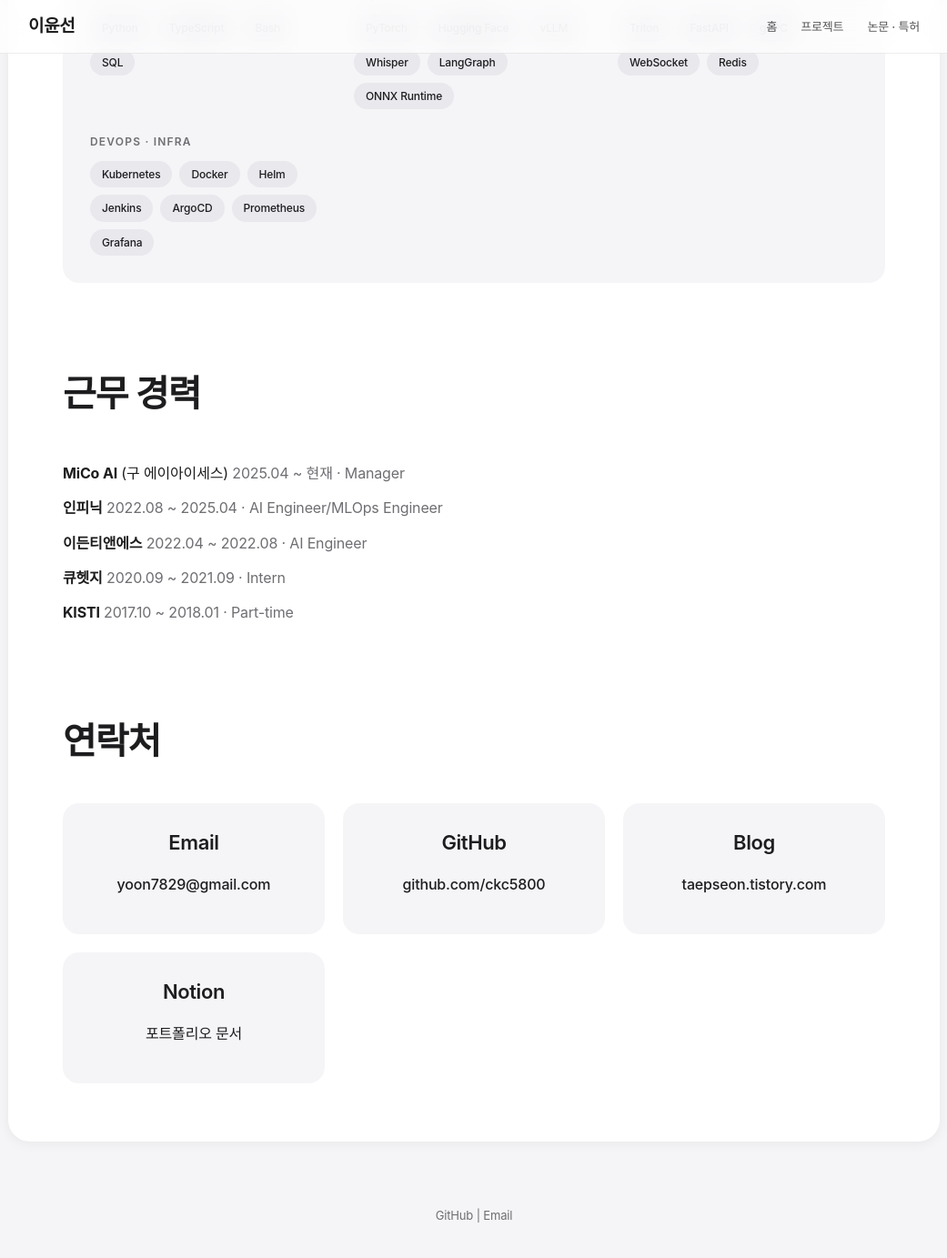
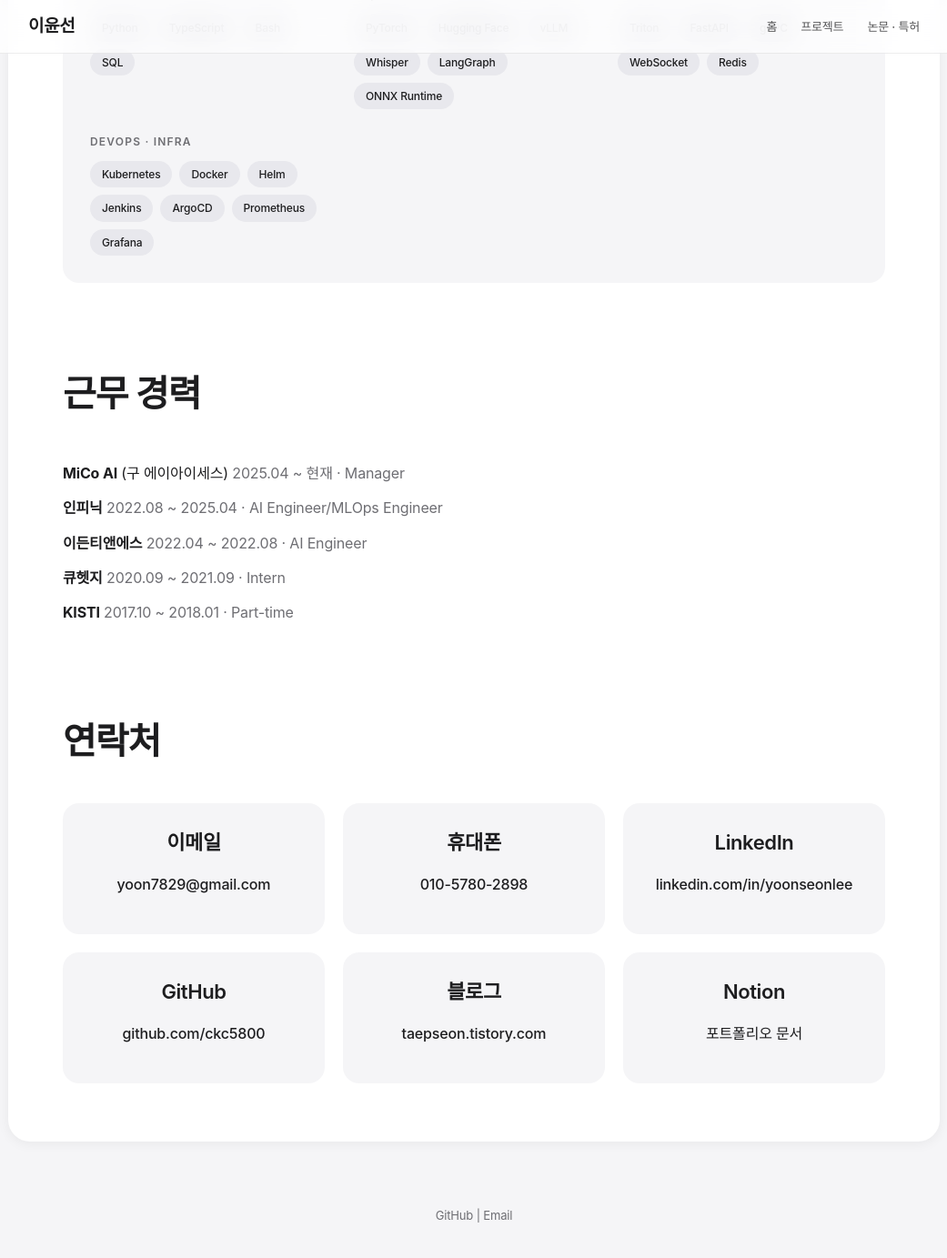
Before and after one commit to ckc5800/ckc5800.github.io, a Jekyll site: the page built from index.html, in a window 1280 px wide and 1400 px high, scrolled down 1621 px. Shown: the top 1383 px of the window at 91% size, without its empty margins (119-1160 px from the left). Built offline with Jekyll 4.4.1, drawn with Linux system fonts in a browser that asks for light colours; some web fonts are replaced.

Commit message:
연락처에 휴대폰·LinkedIn 추가 (4 → 6개)
- 휴대폰 010-5780-2898 (tel: 링크로 모바일에서 바로 통화)
- LinkedIn linkedin.com/in/yoonseonlee
- 4개일 때 4열이던 그리드가 6개에서 4+2 로 어긋나므로 최소 폭 220 → 260px
  으로 올려 3열 2행으로 정렬
- 순서: 직접 연락(이메일·휴대폰·LinkedIn) → 결과물(GitHub·블로그·Notion)
- 라벨 규칙 통일 — 일반명사는 한글(이메일·휴대폰·블로그), 서비스명은 원표기
- 인라인 스타일 → .contact-grid 클래스, 외부 링크에 rel=noopener

```diff
--- a/assets/style.css
+++ b/assets/style.css
@@ -846,6 +846,29 @@
     }
 }
 
+/* ===== 연락처 ===== */
+/* 6개 항목이라 3열 2행으로 떨어지게 (220px 이면 4+2 로 어긋남) */
+.contact-grid {
+    display: grid;
+    grid-template-columns: repeat(auto-fit, minmax(260px, 1fr));
+    gap: 20px;
+}
+
+.contact-grid .skill-category {
+    text-align: center;
+}
+
+.contact-grid a {
+    color: var(--text);
+    text-decoration: none;
+    font-weight: 500;
+    word-break: break-all;
+}
+
+.contact-grid a:hover {
+    color: var(--accent);
+}
+
 /* ===== 검색 결과 강조 ===== */
 mark.search-hit {
     background-color: rgba(255, 204, 0, 0.42);
--- a/index.html
+++ b/index.html
@@ -137,22 +137,30 @@
 <section>
     <h2>연락처</h2>
 
-    <div style="display: grid; grid-template-columns: repeat(auto-fit, minmax(220px, 1fr)); gap: 20px;">
-        <div class="skill-category" style="text-align: center;">
-            <h3>Email</h3>
-            <p><a href="mailto:yoon7829@gmail.com" style="color: var(--text); text-decoration: none; font-weight: 500;">yoon7829@gmail.com</a></p>
+    <div class="contact-grid">
+        <div class="skill-category">
+            <h3>이메일</h3>
+            <p><a href="mailto:yoon7829@gmail.com">yoon7829@gmail.com</a></p>
         </div>
-        <div class="skill-category" style="text-align: center;">
+        <div class="skill-category">
+            <h3>휴대폰</h3>
+            <p><a href="tel:+821057802898">010-5780-2898</a></p>
+        </div>
+        <div class="skill-category">
+            <h3>LinkedIn</h3>
+            <p><a href="https://www.linkedin.com/in/yoonseonlee" target="_blank" rel="noopener">linkedin.com/in/yoonseonlee</a></p>
+        </div>
+        <div class="skill-category">
             <h3>GitHub</h3>
-            <p><a href="https://github.com/ckc5800" target="_blank" style="color: var(--text); text-decoration: none; font-weight: 500;">github.com/ckc5800</a></p>
+            <p><a href="https://github.com/ckc5800" target="_blank" rel="noopener">github.com/ckc5800</a></p>
         </div>
-        <div class="skill-category" style="text-align: center;">
-            <h3>Blog</h3>
-            <p><a href="https://taepseon.tistory.com/" target="_blank" style="color: var(--text); text-decoration: none; font-weight: 500;">taepseon.tistory.com</a></p>
+        <div class="skill-category">
+            <h3>블로그</h3>
+            <p><a href="https://taepseon.tistory.com/" target="_blank" rel="noopener">taepseon.tistory.com</a></p>
         </div>
-        <div class="skill-category" style="text-align: center;">
+        <div class="skill-category">
             <h3>Notion</h3>
-            <p><a href="https://app.notion.com/p/2050330b274180dda2dcc1fbd465f112" target="_blank" style="color: var(--text); text-decoration: none; font-weight: 500;">포트폴리오 문서</a></p>
+            <p><a href="https://app.notion.com/p/2050330b274180dda2dcc1fbd465f112" target="_blank" rel="noopener">포트폴리오 문서</a></p>
         </div>
     </div>
 </section>
```
